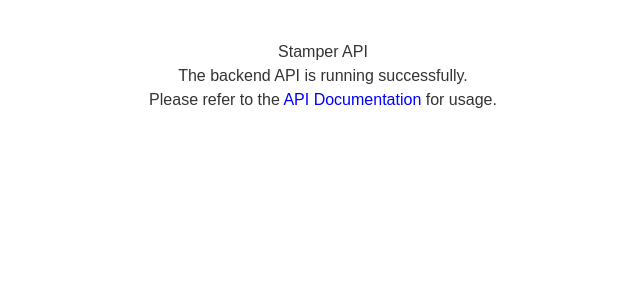
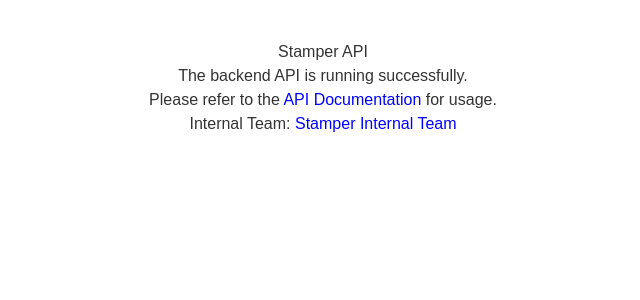
Before and after one commit to SM8UTI/ozone-chat-backend, a Next.js app: page / in a window 1280 px wide. Shown: the top 300 px of the page, without its empty margins (317-957 px from the left). Built offline with nearby package versions, Linux system fonts and the light colour scheme.

Commit message:
feat: add link to Stamper Internal Team documentation on the landing page

```diff
--- a/src/app/page.tsx
+++ b/src/app/page.tsx
@@ -4,6 +4,7 @@ export default function Home() {
       <h1>Stamper API</h1>
       <p>The backend API is running successfully.</p>
       <p>Please refer to the <a href="https://github.com" style={{ color: "blue" }}>API Documentation</a> for usage.</p>
+      <p>Internal Team: <a href="https://stamper-internal-team.vercel.app" style={{ color: "blue" }}>Stamper Internal Team</a></p>
     </div>
   );
 }
```
